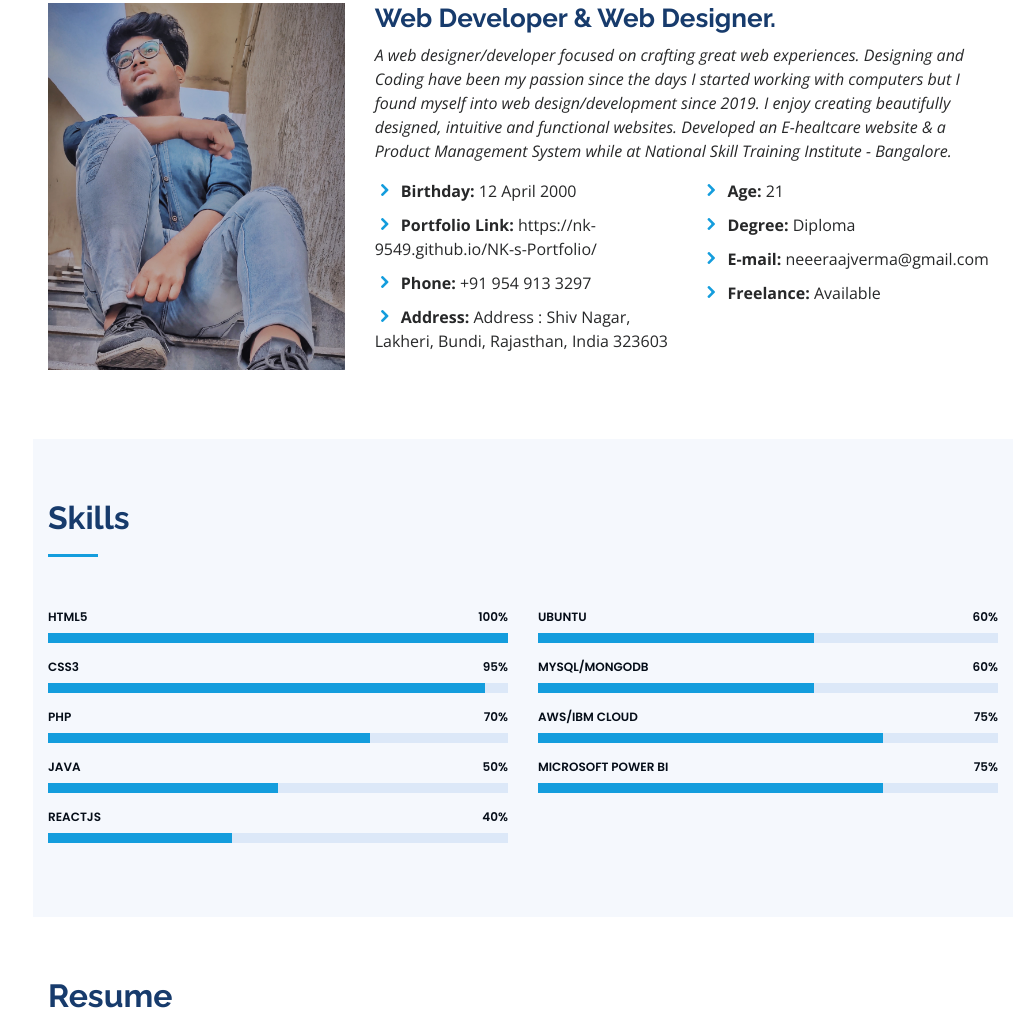
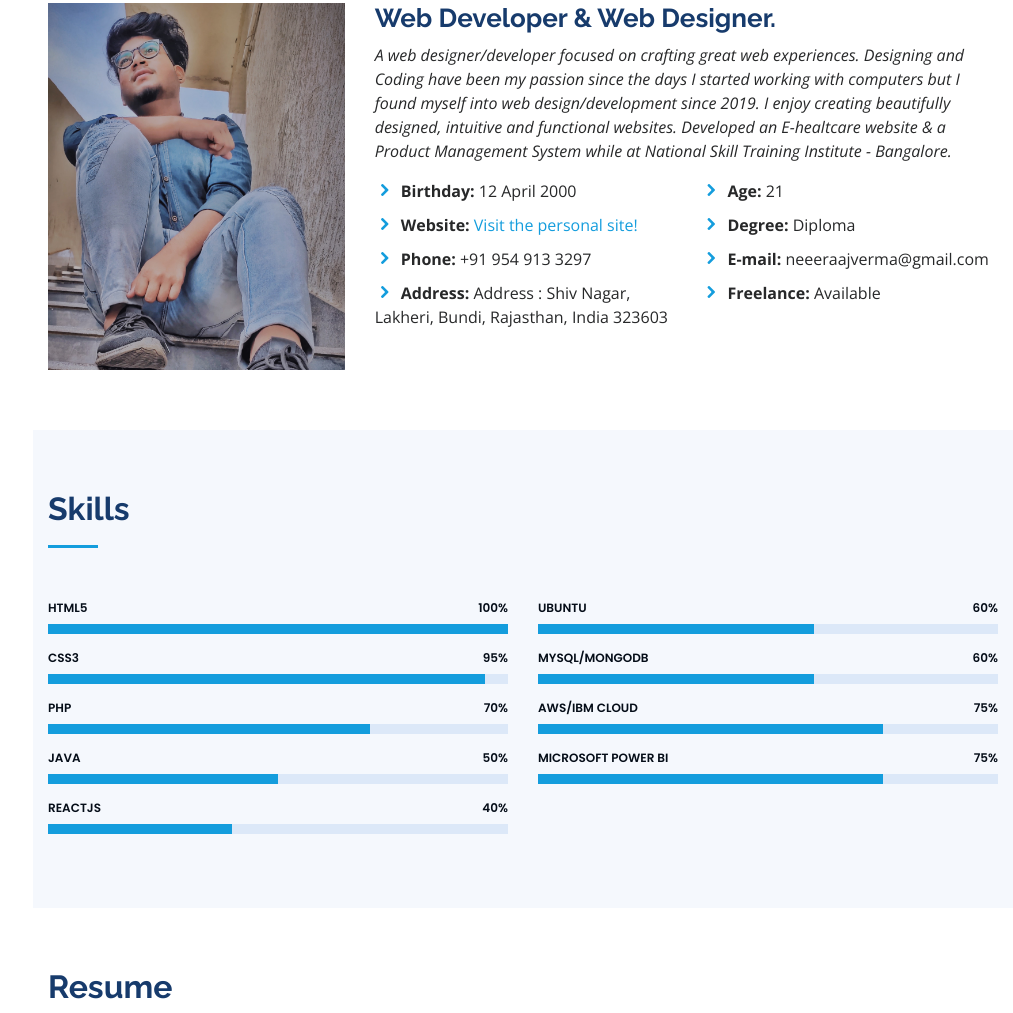
Before and after one commit to nk-9549/NK-s-Portfolio, a plain HTML site: page index.html in a window 1280 px wide. Shown: the part 965-1978 px from the top of the page, without its empty margins (267-1280 px from the left). Drawn offline with nearby package versions, Linux system fonts and the light colour scheme.

Commit message:
Update index.html
up to date

```diff
--- a/index.html
+++ b/index.html
@@ -97,7 +97,7 @@
               <div class="col-lg-6">
                 <ul>
                   <li><i class="icofont-rounded-right"></i> <strong>Birthday:</strong> 12 April 2000</li>
-                  <li><i class="icofont-rounded-right"></i> <strong>Portfolio Link:</strong> https://nk-9549.github.io/NK-s-Portfolio/</li>
+                  <li><i class="icofont-rounded-right"></i> <strong>Website:</strong> <a href="https://nk-9549.github.io/NK-s-Portfolio/">Visit the personal site!</a></li>
                   <li><i class="icofont-rounded-right"></i> <strong>Phone:</strong> +91 954 913 3297</li>
                   <li><i class="icofont-rounded-right"></i> <strong>Address:</strong> Address : Shiv Nagar, Lakheri, Bundi, Rajasthan, India 323603</li>
                 </ul>
```
